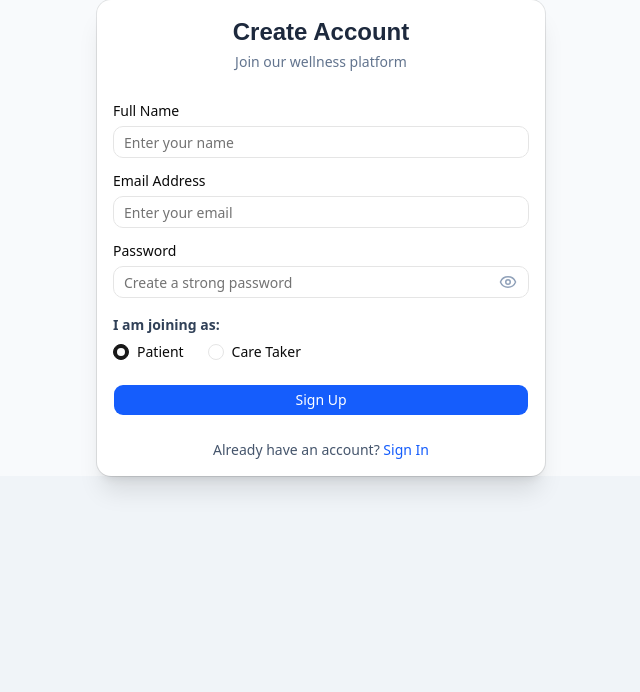
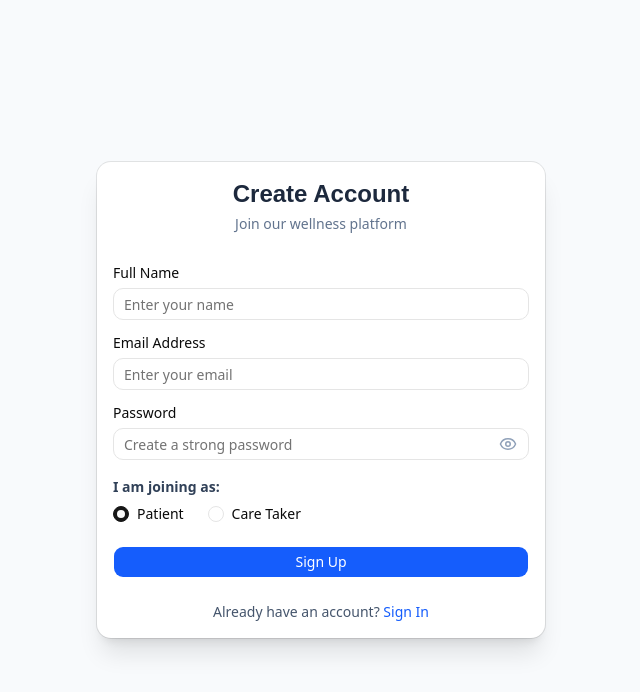
Before and after one commit to BhagyashreeSethiya/MindSync-App, a React app in the folder frontend/: page /signup in a window 1280 px wide. Shown: the top 692 px of the page, without its empty margins (319-959 px from the left). Built offline with nearby package versions, Linux system fonts and the light colour scheme; the HTML template or start-up script is replaced by a standard one.

Commit message:
fixed typo in signup page and fixed verifyEmail url

```diff
--- a/frontend/src/pages/SignUp.jsx
+++ b/frontend/src/pages/SignUp.jsx
@@ -56,7 +56,7 @@
     };
 
     return (
-        <div className="min-h-scrren flex items-center justify-center bg-slate-50 px-4">
+        <div className="min-h-screen flex items-center justify-center bg-slate-50 px-4">
             <Card className="w-full max-w-md shadow-xl border-slate-200 bg-white">
                 <CardHeader className="text-center pb-4">
                     <CardTitle className="text-2xl font-bold text-slate-800">Create Account</CardTitle>
```
